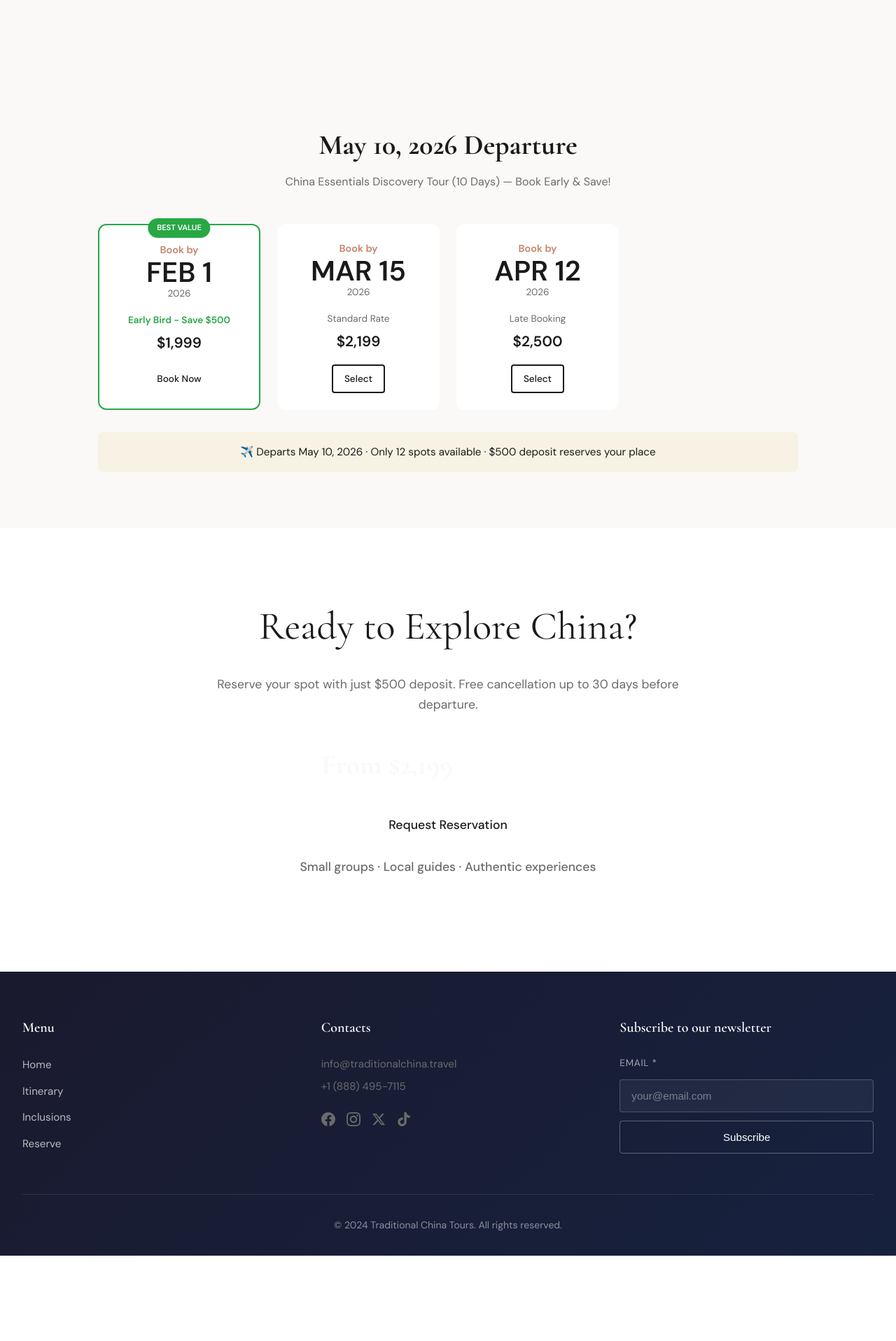
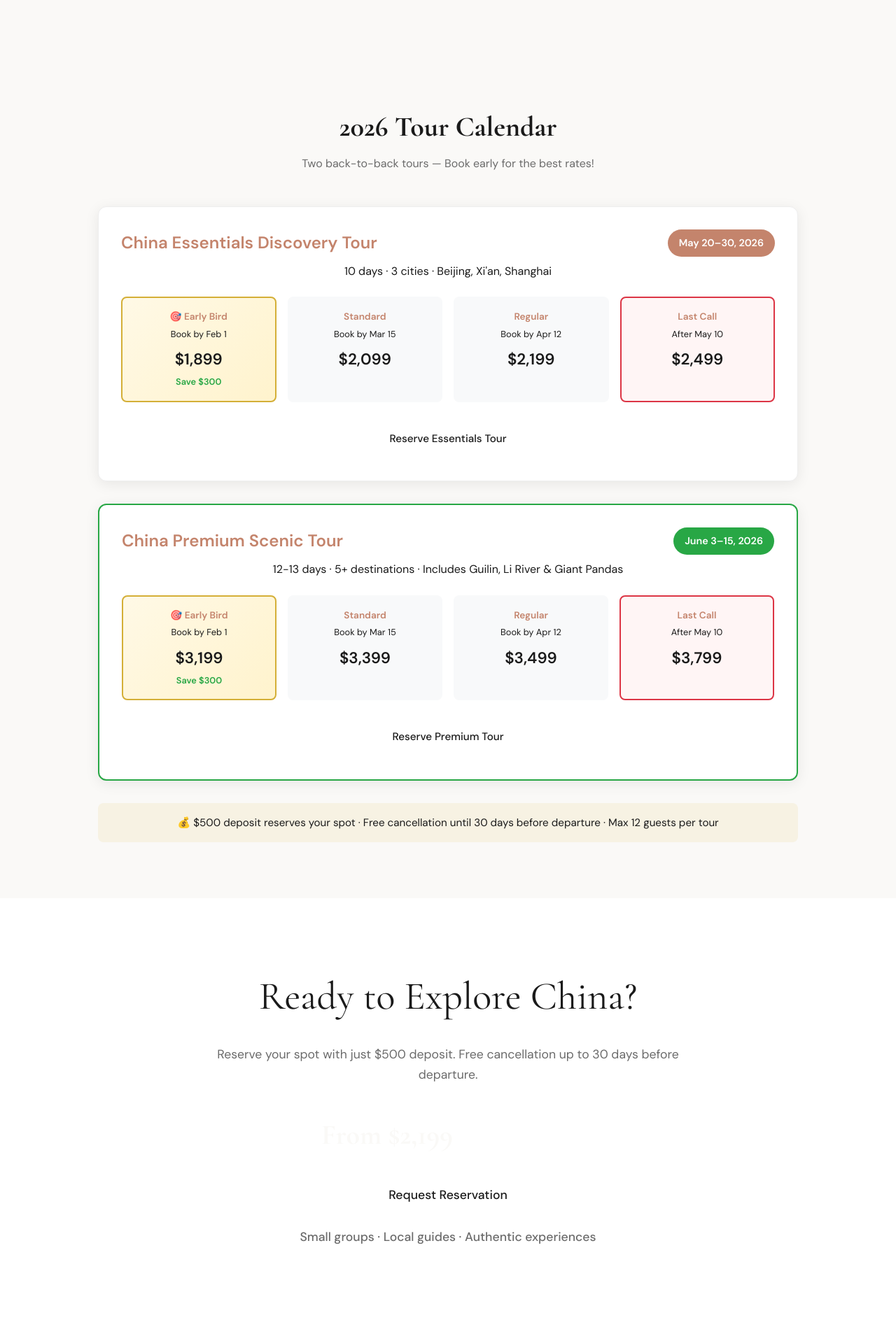
Before and after one commit to RENicolLLC/-traditionalchina-travel, a FastAPI app: page / in a window 1280 px wide. Shown: the part 4535-6452 px from the top of the page at 70% size. Before the commit the page ends 6330 px from the top, so only its background shows below. Run offline with FastAPI, Linux system fonts and the light colour scheme.

Commit message:
Update with correct 2026 tour dates and tiered pricing
Tour 1: China Essentials Discovery Tour
- Dates: May 20-30, 2026 (10 days)
- Early Bird (Feb 1): $1,899
- Standard (Mar 15): $2,099
- Regular (Apr 12): $2,199
- Last Call (after May 10): $2,499

Tour 2: China Premium Scenic Tour
- Dates: June 3-15, 2026 (12-13 days)
- Early Bird (Feb 1): $3,199
- Standard (Mar 15): $3,399
- Regular (Apr 12): $3,499
- Last Call (after May 10): $3,799

Features:
- New tour calendar section with pricing tiers
- Visual pricing grid with Early Bird highlighted
- Updated urgency banner for Feb 1 deadline
- Package cards show actual tour dates

```diff
--- a/static/css/style.css
+++ b/static/css/style.css
@@ -1307,6 +1307,132 @@ img {
     font-size: 0.95rem;
 }
 
+/* Tour Calendar Cards */
+.tour-calendar-card {
+    background: white;
+    border-radius: 12px;
+    padding: 2rem;
+    margin-bottom: 2rem;
+    box-shadow: 0 4px 20px rgba(0,0,0,0.08);
+    border: 1px solid #eee;
+}
+
+.tour-calendar-card.premium {
+    border: 2px solid #28a745;
+}
+
+.tour-calendar-header {
+    display: flex;
+    justify-content: space-between;
+    align-items: center;
+    flex-wrap: wrap;
+    gap: 1rem;
+    margin-bottom: 0.5rem;
+}
+
+.tour-calendar-header h3 {
+    font-family: var(--font-display);
+    font-size: 1.5rem;
+    color: var(--color-terracotta);
+    margin: 0;
+}
+
+.tour-dates-badge {
+    background: var(--color-terracotta);
+    color: white;
+    padding: 0.5rem 1rem;
+    border-radius: 20px;
+    font-weight: 600;
+    font-size: 0.9rem;
+}
+
+.tour-dates-badge.premium {
+    background: #28a745;
+}
+
+.tour-calendar-desc {
+    color: var(--text-muted);
+    margin-bottom: 1.5rem;
+}
+
+.pricing-tiers {
+    display: grid;
+    grid-template-columns: repeat(auto-fit, minmax(140px, 1fr));
+    gap: 1rem;
+    margin-bottom: 1.5rem;
+}
+
+.tier {
+    background: #f8f9fa;
+    padding: 1rem;
+    border-radius: 8px;
+    text-align: center;
+    border: 2px solid transparent;
+    transition: all 0.3s ease;
+}
+
+.tier:hover {
+    border-color: var(--color-terracotta);
+    transform: translateY(-2px);
+}
+
+.tier.early-bird {
+    background: linear-gradient(135deg, #fff9e6, #fff3cd);
+    border-color: #d4af37;
+}
+
+.tier.last-call {
+    background: #fff5f5;
+    border-color: #dc3545;
+}
+
+.tier-label {
+    display: block;
+    font-weight: 600;
+    font-size: 0.85rem;
+    color: var(--color-terracotta);
+    margin-bottom: 0.25rem;
+}
+
+.tier-deadline {
+    display: block;
+    font-size: 0.8rem;
+    color: var(--text-muted);
+    margin-bottom: 0.5rem;
+}
+
+.tier-price {
+    display: block;
+    font-size: 1.4rem;
+    font-weight: 700;
+    color: var(--text-dark);
+}
+
+.tier-savings {
+    display: block;
+    font-size: 0.8rem;
+    color: #28a745;
+    font-weight: 600;
+    margin-top: 0.25rem;
+}
+
+.early-bird-price {
+    font-size: 1.5rem;
+    font-weight: 700;
+    color: #28a745;
+}
+
+@media (max-width: 768px) {
+    .tour-calendar-header {
+        flex-direction: column;
+        align-items: flex-start;
+    }
+
+    .pricing-tiers {
+        grid-template-columns: repeat(2, 1fr);
+    }
+}
+
 .package-badge {
     position: absolute;
     top: 20px;
--- a/templates/home.html
+++ b/templates/home.html
@@ -6,9 +6,9 @@
 <!-- Urgency Banner -->
 <div class="urgency-banner">
     <div class="urgency-content">
-        <span class="urgency-icon">🔥</span>
-        <span class="urgency-text"><strong>Limited Availability!</strong> Only 4 spots left for our March 2025 departure</span>
-        <a href="/reserve" class="urgency-btn">Book Now</a>
+        <span class="urgency-icon">🎯</span>
+        <span class="urgency-text"><strong>Early Bird Ends Feb 1!</strong> Save $300 on our May & June 2026 tours</span>
+        <a href="#tour-calendar" class="urgency-btn">View Dates</a>
     </div>
 </div>
 
@@ -67,7 +67,7 @@
 
         <!-- Tour 1: China Essentials -->
         <div class="package-card featured">
-            <div class="package-badge">BEST SELLER</div>
+            <div class="package-badge">MAY 20-30, 2026</div>
             <div class="package-image">
                 <img src="/static/images/great-wall-mutianyu.jpg"
                      alt="Great Wall of China at Mutianyu"
@@ -108,8 +108,8 @@
                 </div>
                 <div class="package-footer">
                     <div class="package-pricing">
-                        <span class="current-price">$2,199</span>
-                        <span class="per-person">per person, ground only</span>
+                        <span class="early-bird-price">From $1,899</span>
+                        <span class="per-person">Early Bird (book by Feb 1) · Ground only</span>
                     </div>
                     <a href="/itinerary" class="btn btn-primary">View Itinerary</a>
                 </div>
@@ -118,7 +118,7 @@
 
         <!-- Tour 2: China Premium Scenic -->
         <div class="package-card" style="margin-top: 2rem;">
-            <div class="package-badge" style="background: #28a745;">PREMIUM</div>
+            <div class="package-badge" style="background: #28a745;">JUNE 3-15, 2026</div>
             <div class="package-image">
                 <img src="/static/images/shanghai-yu-garden.jpg"
                      alt="Yu Garden Shanghai"
@@ -159,10 +159,10 @@
                 </div>
                 <div class="package-footer">
                     <div class="package-pricing">
-                        <span class="current-price">$3,499</span>
-                        <span class="per-person">per person, ground only</span>
+                        <span class="early-bird-price">From $3,199</span>
+                        <span class="per-person">Early Bird (book by Feb 1) · Ground only</span>
                     </div>
-                    <a href="/reserve" class="btn btn-outline">Request Info</a>
+                    <a href="/reserve" class="btn btn-primary">Request Info</a>
                 </div>
             </div>
         </div>
@@ -319,51 +319,79 @@
     </div>
 </section>
 
-<!-- Upcoming Departure & Pricing -->
-<section class="departures">
+<!-- 2026 Tour Calendar -->
+<section class="departures" id="tour-calendar">
     <div class="departures-container">
-        <h2>May 10, 2026 Departure</h2>
-        <p class="departures-subtitle">China Essentials Discovery Tour (10 Days) — Book Early & Save!</p>
-        <div class="departures-grid">
-            <div class="departure-card early-bird">
-                <div class="departure-badge">BEST VALUE</div>
-                <div class="departure-date">
-                    <span class="month">Book by</span>
-                    <span class="day">FEB 1</span>
-                    <span class="year">2026</span>
+        <h2>2026 Tour Calendar</h2>
+        <p class="departures-subtitle">Two back-to-back tours — Book early for the best rates!</p>
+
+        <!-- Tour 1: Essentials -->
+        <div class="tour-calendar-card">
+            <div class="tour-calendar-header">
+                <h3>China Essentials Discovery Tour</h3>
+                <span class="tour-dates-badge">May 20–30, 2026</span>
+            </div>
+            <p class="tour-calendar-desc">10 days · 3 cities · Beijing, Xi'an, Shanghai</p>
+            <div class="pricing-tiers">
+                <div class="tier early-bird">
+                    <span class="tier-label">🎯 Early Bird</span>
+                    <span class="tier-deadline">Book by Feb 1</span>
+                    <span class="tier-price">$1,899</span>
+                    <span class="tier-savings">Save $300</span>
                 </div>
-                <div class="departure-info">
-                    <span class="departure-status">Early Bird - Save $500</span>
-                    <span class="departure-price">$1,999</span>
+                <div class="tier">
+                    <span class="tier-label">Standard</span>
+                    <span class="tier-deadline">Book by Mar 15</span>
+                    <span class="tier-price">$2,099</span>
                 </div>
-                <a href="/reserve" class="btn btn-primary btn-small">Book Now</a>
+                <div class="tier">
+                    <span class="tier-label">Regular</span>
+                    <span class="tier-deadline">Book by Apr 12</span>
+                    <span class="tier-price">$2,199</span>
+                </div>
+                <div class="tier last-call">
+                    <span class="tier-label">Last Call</span>
+                    <span class="tier-deadline">After May 10</span>
+                    <span class="tier-price">$2,499</span>
+                </div>
             </div>
-            <div class="departure-card">
-                <div class="departure-date">
-                    <span class="month">Book by</span>
-                    <span class="day">MAR 15</span>
-                    <span class="year">2026</span>
+            <a href="/reserve" class="btn btn-primary">Reserve Essentials Tour</a>
+        </div>
+
+        <!-- Tour 2: Premium -->
+        <div class="tour-calendar-card premium">
+            <div class="tour-calendar-header">
+                <h3>China Premium Scenic Tour</h3>
+                <span class="tour-dates-badge premium">June 3–15, 2026</span>
+            </div>
+            <p class="tour-calendar-desc">12-13 days · 5+ destinations · Includes Guilin, Li River & Giant Pandas</p>
+            <div class="pricing-tiers">
+                <div class="tier early-bird">
+                    <span class="tier-label">🎯 Early Bird</span>
+                    <span class="tier-deadline">Book by Feb 1</span>
+                    <span class="tier-price">$3,199</span>
+                    <span class="tier-savings">Save $300</span>
                 </div>
-                <div class="departure-info">
-                    <span class="departure-status">Standard Rate</span>
-                    <span class="departure-price">$2,199</span>
+                <div class="tier">
+                    <span class="tier-label">Standard</span>
+                    <span class="tier-deadline">Book by Mar 15</span>
+                    <span class="tier-price">$3,399</span>
                 </div>
-                <a href="/reserve" class="btn btn-outline btn-small">Select</a>
+                <div class="tier">
+                    <span class="tier-label">Regular</span>
+                    <span class="tier-deadline">Book by Apr 12</span>
+                    <span class="tier-price">$3,499</span>
+                </div>
+                <div class="tier last-call">
+                    <span class="tier-label">Last Call</span>
+                    <span class="tier-deadline">After May 10</span>
+                    <span class="tier-price">$3,799</span>
+                </div>
             </div>
-            <div class="departure-card">
-                <div class="departure-date">
-                    <span class="month">Book by</span>
-                    <span class="day">APR 12</span>
-                    <span class="year">2026</span>
-                </div>
-                <div class="departure-info">
-                    <span class="departure-status">Late Booking</span>
-                    <span class="departure-price">$2,500</span>
-                </div>
-                <a href="/reserve" class="btn btn-outline btn-small">Select</a>
-            </div>
+            <a href="/reserve" class="btn btn-primary">Reserve Premium Tour</a>
         </div>
-        <p class="departures-note">✈️ Departs May 10, 2026 · Only 12 spots available · $500 deposit reserves your place</p>
+
+        <p class="departures-note">💰 $500 deposit reserves your spot · Free cancellation until 30 days before departure · Max 12 guests per tour</p>
     </div>
 </section>
 
```
